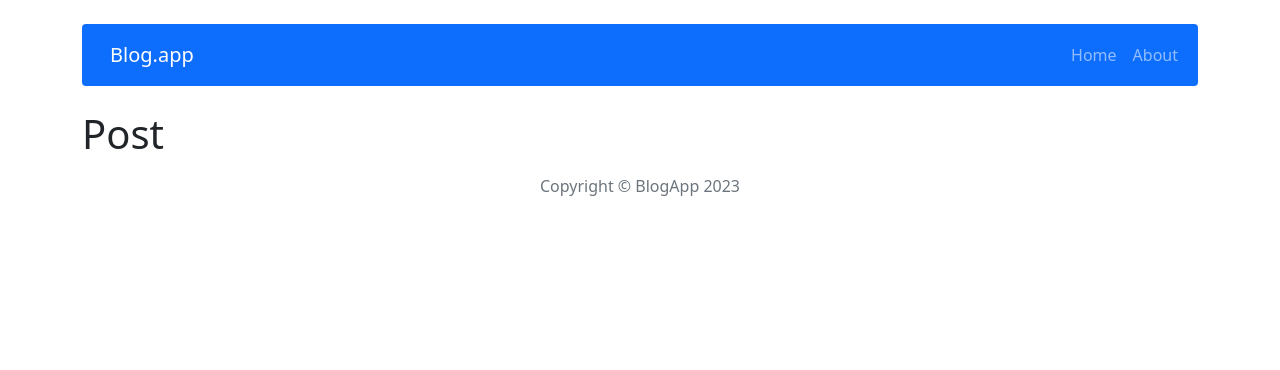
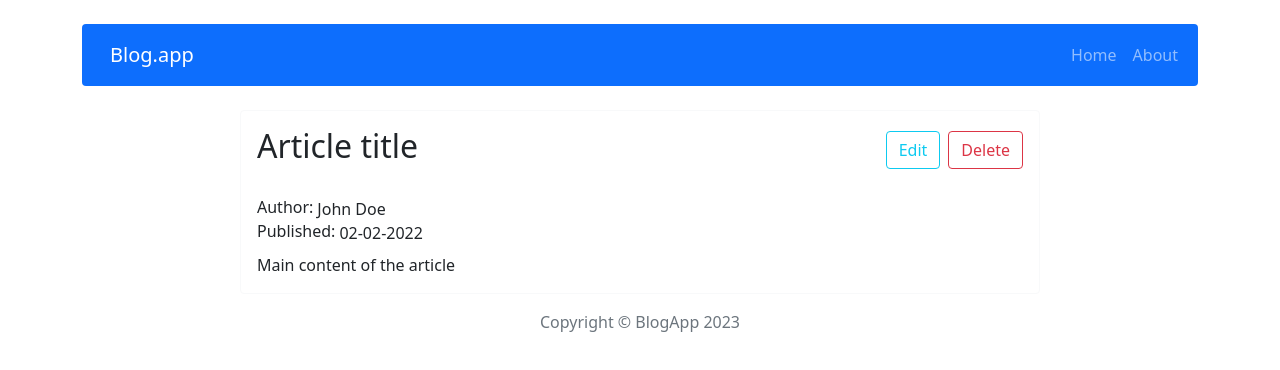
Before and after one commit to aleks-sobiecka/Crud-app, a React (Create React App) app: page /post/1 in a window 1280 px wide. Shown: the top 370 px of the page. Built offline with nearby package versions, Linux system fonts and the light colour scheme.

Commit message:
Add SelectedPost page

```diff
--- a/src/App.js
+++ b/src/App.js
@@ -16,9 +16,9 @@ const App = () => {
       <Header />
       <Routes>
         <Route path="/" element={<Home />} />
-        <Route path="/post/:id" element={<Post />} />
+        <Route path="/post/:postId" element={<Post />} />
         <Route path="/post/add" element={<AddPost />} />
-        <Route path="/post/edit/:id" element={<EditPost />} />
+        <Route path="/post/edit/:postId" element={<EditPost />} />
         <Route path="/about" element={<About />} />
         <Route path="*" element={<NotFound />} />
       </Routes>
--- /dev/null
+++ b/src/commponents/features/PostSelected/PostSelected.js
@@ -0,0 +1,44 @@
+import { useParams } from "react-router-dom";
+import { useSelector } from "react-redux";
+import { getPostById } from "../../../redux/postsRedux";
+import { Navigate } from 'react-router-dom';
+import { Card } from "react-bootstrap";
+import { Stack } from "react-bootstrap";
+import { NavLink } from "react-router-dom";
+import { Button } from "react-bootstrap";
+
+const PostSelected = () =>{
+
+    const { postId } = useParams();
+    const postData = useSelector(state => getPostById(state, postId));
+
+    if(!postData) return <Navigate to="/" />
+
+    else return (
+        <Card className="mx-auto" style={{ minWidth: '300px', maxWidth: '800px' }} border="light">
+            <Card.Body>
+                <Stack direction="horizontal" gap={2} className='mb-4'>
+                    <Card.Title className='mb-0'>
+                        <h2>{postData.title}</h2>
+                    </Card.Title>
+                    <NavLink to={"/post/edit/" + postData.id} className="ms-auto">
+                        <Button variant="outline-info">Edit</Button>
+                    </NavLink>
+                    <Button variant="outline-danger">Delete</Button>
+                </Stack>
+                <Stack direction="horizontal" gap={1}>
+                    <Card.Subtitle>Author: </Card.Subtitle>
+                    <Card.Text>{postData.author}</Card.Text>
+                </Stack>
+                <Stack direction="horizontal" gap={1} className="mb-2">
+                    <Card.Subtitle>Published: </Card.Subtitle>
+                    <Card.Text>{postData.publishedDate}</Card.Text>
+                </Stack>
+                <Card.Text>{postData.content}</Card.Text>
+            </Card.Body>
+        </Card>
+
+        )
+}
+
+export default PostSelected;
--- a/src/commponents/pages/Post/Post.js
+++ b/src/commponents/pages/Post/Post.js
@@ -1,9 +1,11 @@
+import PostSelected from "../../features/PostSelected/PostSelected";
+
 const Post = () =>{
     return (
-        <h1>Post</h1>
-        )
-
-
+        <section id="post">
+            <PostSelected />
+        </section>
+    )
 }
 
 export default Post;
--- a/src/redux/postsRedux.js
+++ b/src/redux/postsRedux.js
@@ -1,5 +1,6 @@
 //selectors
 export const getAllPosts = state => state.posts;
+export const getPostById = ({ posts }, postId) => posts.find(post => post.id === postId);
 
 // actions
 //const createActionName = actionName => `app/posts/${actionName}`;
```
